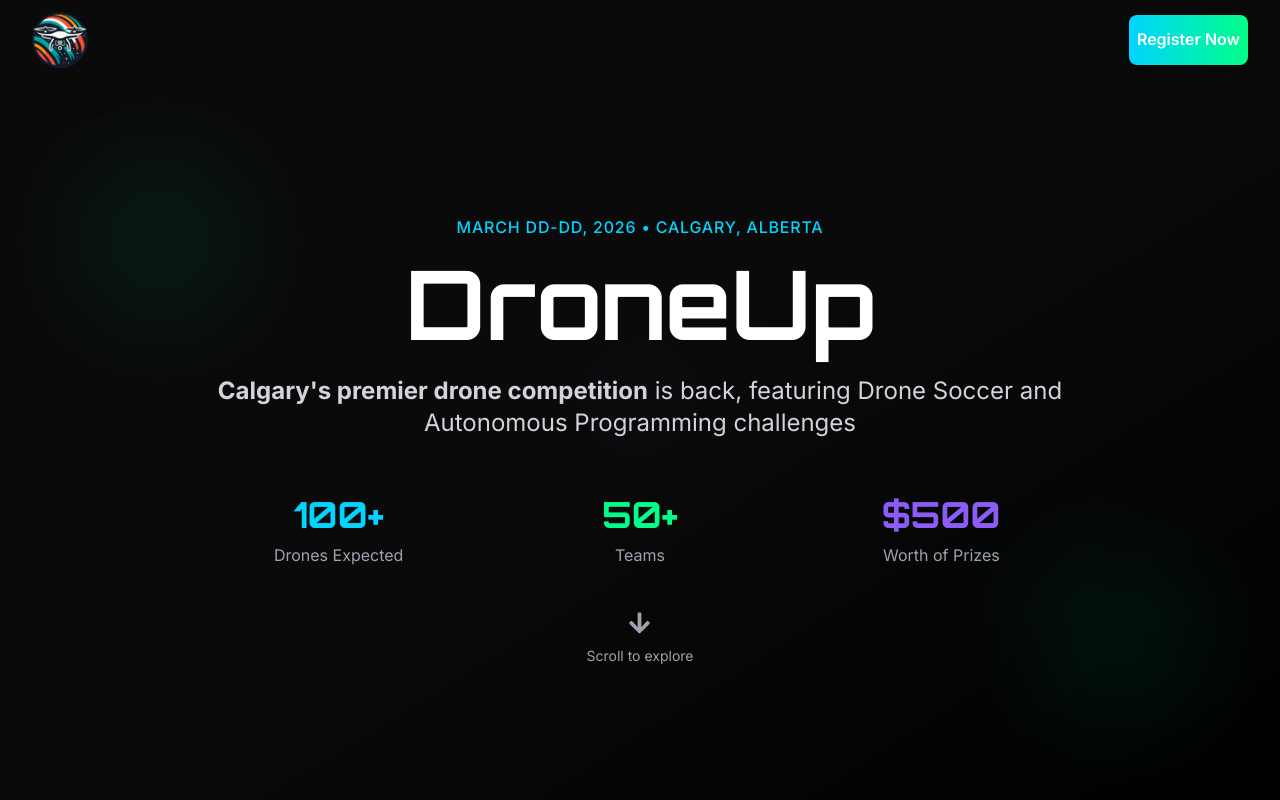
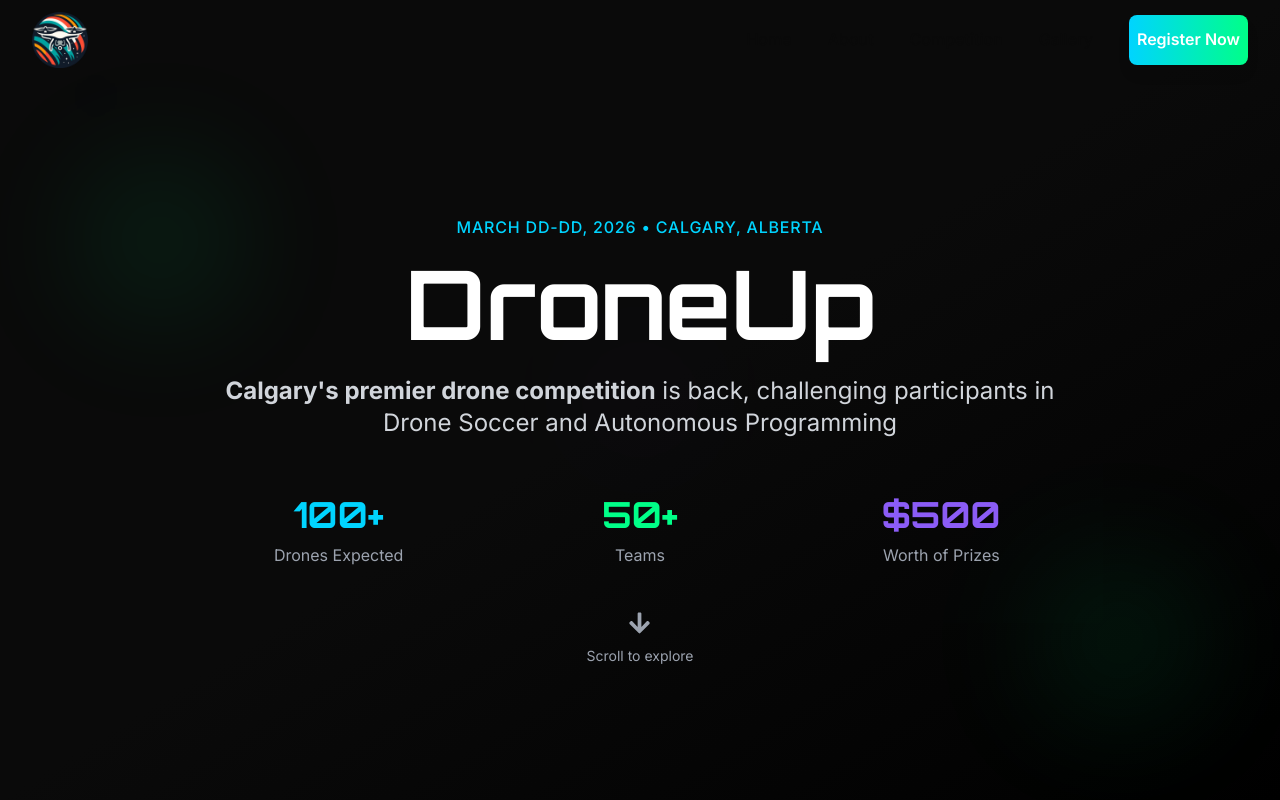
Before and after one commit to AdvancedUAV/DroneUp-Site, a React (Vite) app: page / in a window 1280 px wide. Shown: the top 800 px of the page. Built offline with nearby package versions, Linux system fonts and the light colour scheme.

Commit message:
Text wording

```diff
--- a/src/components/Footer.tsx
+++ b/src/components/Footer.tsx
@@ -25,9 +25,10 @@ const Footer: React.FC = () => {
             className="md:w-1/2"
           >
             <div className="flex items-center space-x-2 mb-6">
-              <div className="w-10 h-10 bg-gradient-to-r from-electric-blue to-neon-green rounded-lg flex items-center justify-center">
+              {/* <div className="w-10 h-10 bg-gradient-to-r from-electric-blue to-neon-green rounded-lg flex items-center justify-center">
                 <span className="text-white font-orbitron font-bold text-lg">D</span>
-              </div>
+              </div> */}
+              <img src="/favicon.png" alt="DroneUp Logo" className="w-14 h-14" />
               <span className="text-2xl font-orbitron font-bold text-gradient">
                 DroneUp
               </span>
--- a/src/components/GallerySection.tsx
+++ b/src/components/GallerySection.tsx
@@ -19,21 +19,21 @@ const GallerySection: React.FC = () => {
       type: 'image',
       src: 'https://auav.ca/wp-content/uploads/2025/07/R62_7224-DP3-1024x683.jpg',
       alt: '',
-      category: 'Action Photos',
+      category: 'Gameplay',
     },
     {
       id: 2,
       type: 'image',
       src: 'https://auav.ca/wp-content/uploads/2025/07/R62_7335-DP3-1024x683.jpg',
       alt: '',
-      category: 'Participant Photos',
+      category: 'Participants',
     },
     {
       id: 3,
       type: 'image',
       src: 'https://auav.ca/wp-content/uploads/2025/07/R62_7457-DP3-1024x683.jpg',
       alt: '',
-      category: 'Participant Photos',
+      category: 'Participants',
     },
     {
       id: 4,
@@ -47,18 +47,18 @@ const GallerySection: React.FC = () => {
       type: 'image',
       src: 'https://auav.ca/wp-content/uploads/2025/07/R62_6985-DP3-1024x683.jpg',
       alt: '',
-      category: 'Action Photos',
+      category: 'Gameplay',
     },
     {
       id: 6,
       type: 'image',
       src: 'https://auav.ca/wp-content/uploads/2025/07/R62_7257-DP3-1024x683.jpg',
       alt: '',
-      category: 'Participant Photos',
+      category: 'Participants',
     },
   ];
 
-  const categories = ['All', 'Action Photos', 'Team Photos', 'Arena Photos', 'Video Content', 'Participant Photos'];
+  const categories = ['All', 'Gameplay', 'Team Photos', 'Arena', 'Videos', 'Participants'];
 
   // Filter gallery items based on selected category
   const filteredItems = selectedCategory === 'All'
--- a/src/components/HeroSection.tsx
+++ b/src/components/HeroSection.tsx
@@ -66,7 +66,7 @@ const HeroSection: React.FC = () => {
             transition={{ duration: 0.8, delay: 0.6 }}
             className="text-xl md:text-2xl text-gray-300 max-w-4xl mx-auto leading-relaxed mb-14"
           >
-            <span className="font-[1000]">Calgary's premier drone competition</span> is back, featuring Drone Soccer and Autonomous Programming challenges
+            <span className="font-[1000]">Calgary's premier drone competition</span> is back, challenging participants in Drone Soccer and Autonomous Programming
           </motion.p>
         </motion.div>
 
```
